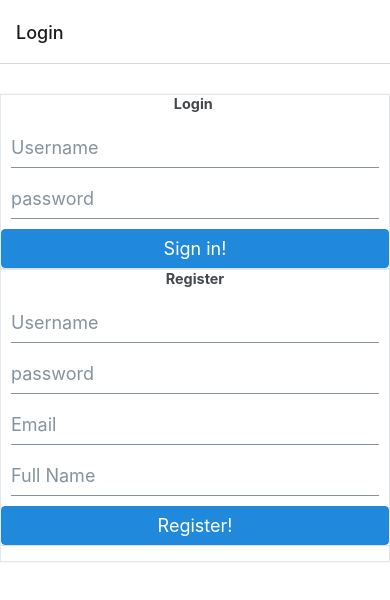
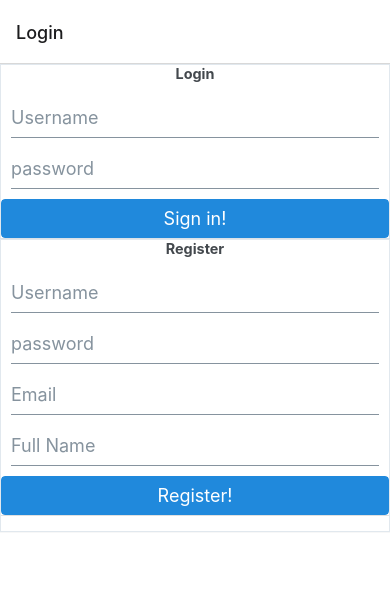
Before and after one commit to anish0123/wbma-example, a React Native app: screen /Single in a window 390 px wide. Shown: the top 600 px of the page. Built offline with nearby package versions, Linux system fonts and the light colour scheme.

Commit message:
added styling for login, home and single page

```diff
--- a/components/ListItem.js
+++ b/components/ListItem.js
@@ -72,7 +72,7 @@ const styles = StyleSheet.create({
   },
   button: {
     position: 'absolute',
-    marginLeft: 300,
+    marginLeft: 330,
     marginTop: 15,
   },
 });
--- a/components/LoginForm.js
+++ b/components/LoginForm.js
@@ -36,7 +36,7 @@ const LoginForm = (props) => {
   };
   return (
     <Card containerStyle={styles.main}>
-      <Card.Title>Login </Card.Title>
+      <Card.Title containerStyle={styles.title}>Login</Card.Title>
       <Controller
         control={control}
         rules={{required: true, minLength: 3}}
@@ -46,6 +46,7 @@ const LoginForm = (props) => {
             onBlur={onBlur}
             onChangeText={onChange}
             value={value}
+            autoCapitalize="none"
           />
         )}
         name="username"
@@ -88,6 +89,10 @@ const styles = StyleSheet.create({
     margin: 0,
     padding: 0,
   },
+  title: {
+    fontSize: 30,
+    backgroundColor: '#FF0000',
+  },
 });
 
 export default LoginForm;
--- a/views/Login.js
+++ b/views/Login.js
@@ -11,7 +11,6 @@ import AsyncStorage from '@react-native-async-storage/async-storage';
 import {useUser} from '../hooks/ApiHooks';
 import LoginForm from '../components/LoginForm';
 import RegisterForm from '../components/RegisterForm';
-import {Card} from '@rneui/themed';
 
 const Login = () => {
   const {setIsLoggedIn, setUser} = useContext(MainContext);
@@ -68,7 +67,6 @@ const styles = StyleSheet.create({
     flex: 1,
     backgroundColor: '#fff',
     alignItems: 'center',
-    paddingTop: 30,
   },
 });
 
--- a/views/Single.js
+++ b/views/Single.js
@@ -1,32 +1,36 @@
 import React from 'react';
-import {StyleSheet, SafeAreaView, Text, Image} from 'react-native';
+import {StyleSheet, Image} from 'react-native';
 import PropTypes from 'prop-types';
 import {uploadsUrl} from '../utils/variables';
+import {Card, ListItem, Icon} from '@rneui/themed';
 
 const Single = ({route}) => {
   console.log(route.params);
   const {title, description, filename, time_added: t} = route.params;
   return (
-    <SafeAreaView style={styles.container}>
-      <Text>{title}</Text>
+    <Card>
       <Image style={styles.image} source={{uri: uploadsUrl + filename}} />
-      <Text>{description}</Text>
-      <Text>{t}</Text>
-    </SafeAreaView>
+      <ListItem>
+        <ListItem.Title>{title}</ListItem.Title>
+      </ListItem>
+      <ListItem containerStyle={styles.description}>
+        <Icon name="image"></Icon>
+        <ListItem.Subtitle>{description}</ListItem.Subtitle>
+      </ListItem>
+      <ListItem>
+        <ListItem.Subtitle>Added At: {t}</ListItem.Subtitle>
+      </ListItem>
+    </Card>
   );
 };
 
 const styles = StyleSheet.create({
-  container: {
-    flex: 1,
-    backgroundColor: '#fff',
-    alignItems: 'center',
-    justifyContent: 'center',
-    paddingTop: 40,
+  image: {
+    width: '100%',
+    height: 350,
   },
-  image: {
-    width: 200,
-    height: 300,
+  description: {
+    width: 350,
   },
 });
 
```
